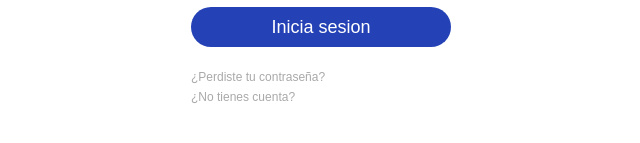
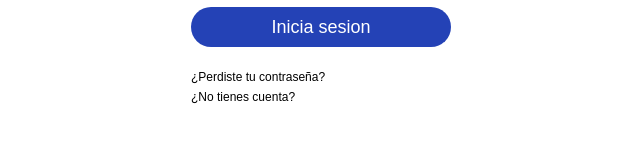
Before and after one commit to 16maax/monday-front, a website: page pages/index.html in a window 1280 px wide. Shown: the part 461-604 px from the top of the page, without its empty margins (319-959 px from the left). Drawn offline with Linux system fonts and the light colour scheme.

Commit message:
cambio de color e iconos

```diff
--- a/css/index.css
+++ b/css/index.css
@@ -78,7 +78,7 @@ body {
     text-decoration: none;
     font-size: 12px;
     line-height: 20px;
-    color: darkgrey;
+    color: rgb(0, 0, 0);
   }
 
   .login-box a:hover {
```
